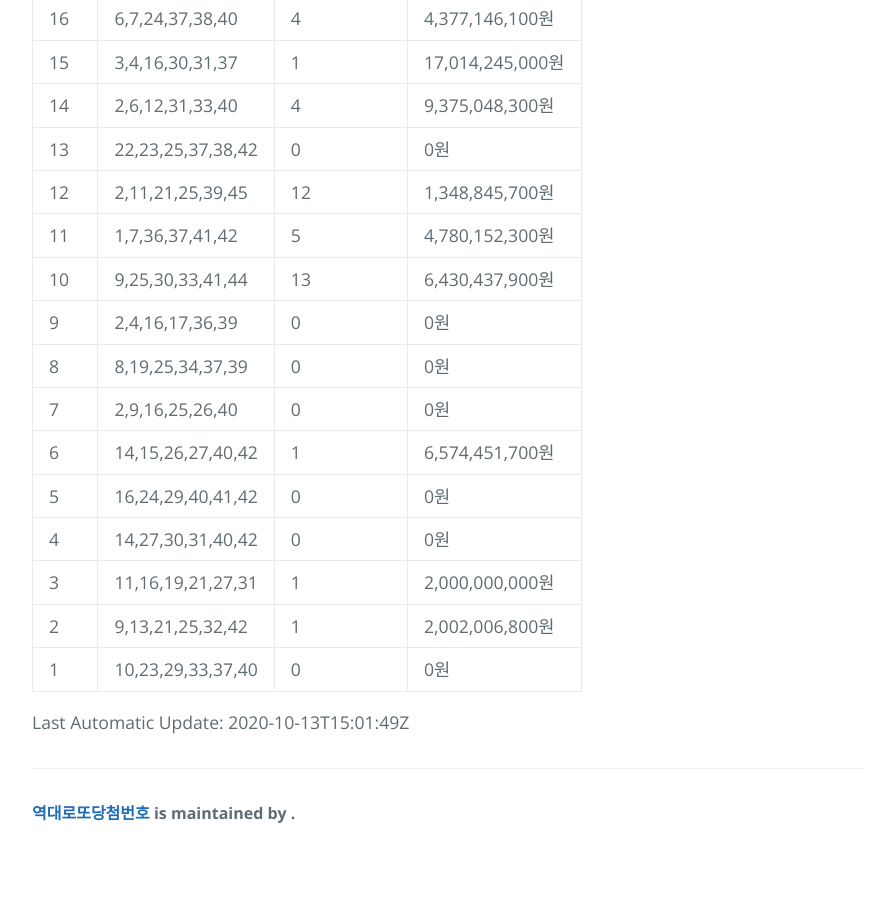
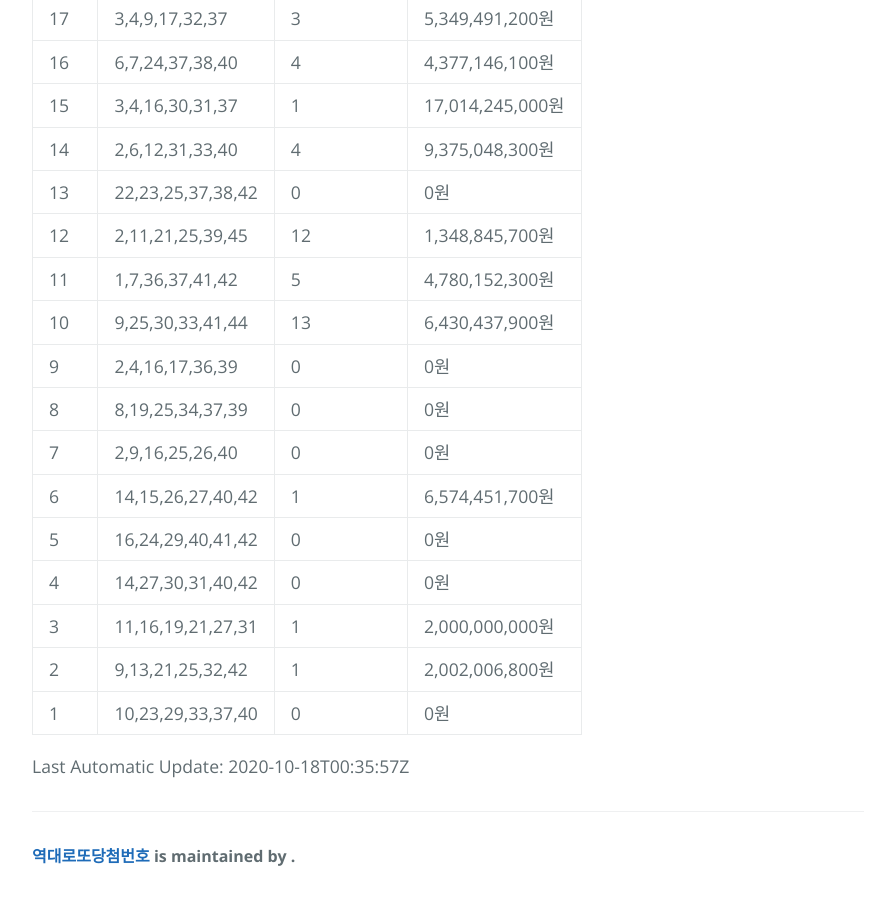
Before and after one commit to sh0seo/lottery-history, a Jekyll site: the page built from index.md, in a window 1280 px wide and 900 px high, scrolled down 40120 px. Shown: the whole window, without its empty margins (192-1087 px from the left). Built offline with Jekyll 4.4.1, drawn with Linux system fonts in a browser that asks for light colours; before the commit the page ends 40977 px from its top, so only the background shows below that; some of the changed text lies outside the part shown.

Commit message:
update auto 81e42593c0bc022c7a28e80685c2502e8effd0a1

```diff
--- a/index.md
+++ b/index.md
@@ -940,4 +941,4 @@ title: {{ site.name }}
 | 2 | 9,13,21,25,32,42 | 1 | 2,002,006,800원 |
 | 1 | 10,23,29,33,37,40 | 0 | 0원 |
 
-Last Automatic Update: 2020-10-13T15:01:49Z
+Last Automatic Update: 2020-10-18T00:35:57Z
```
Also changed, not shown: other parts of index.md (+1 -0 lines).
